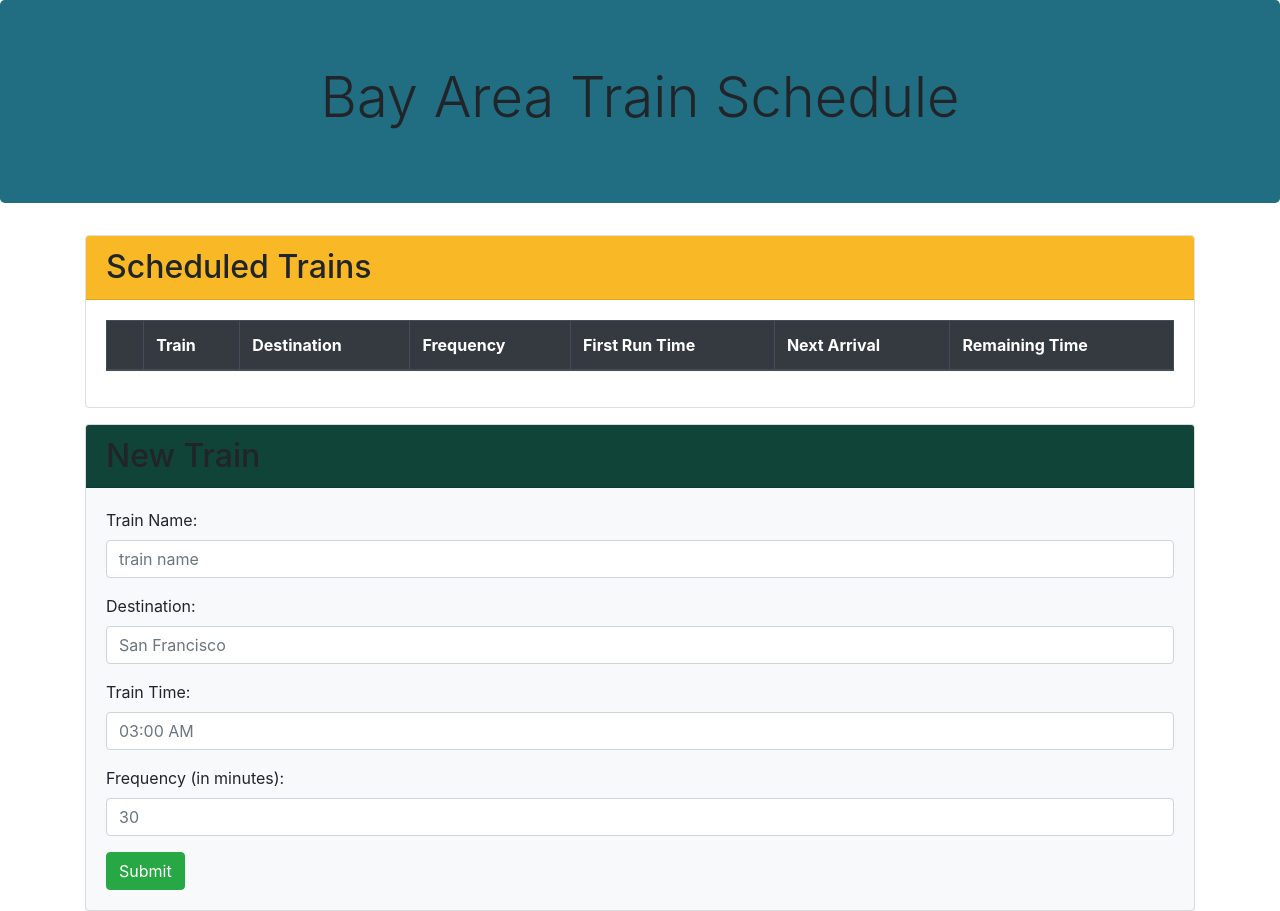
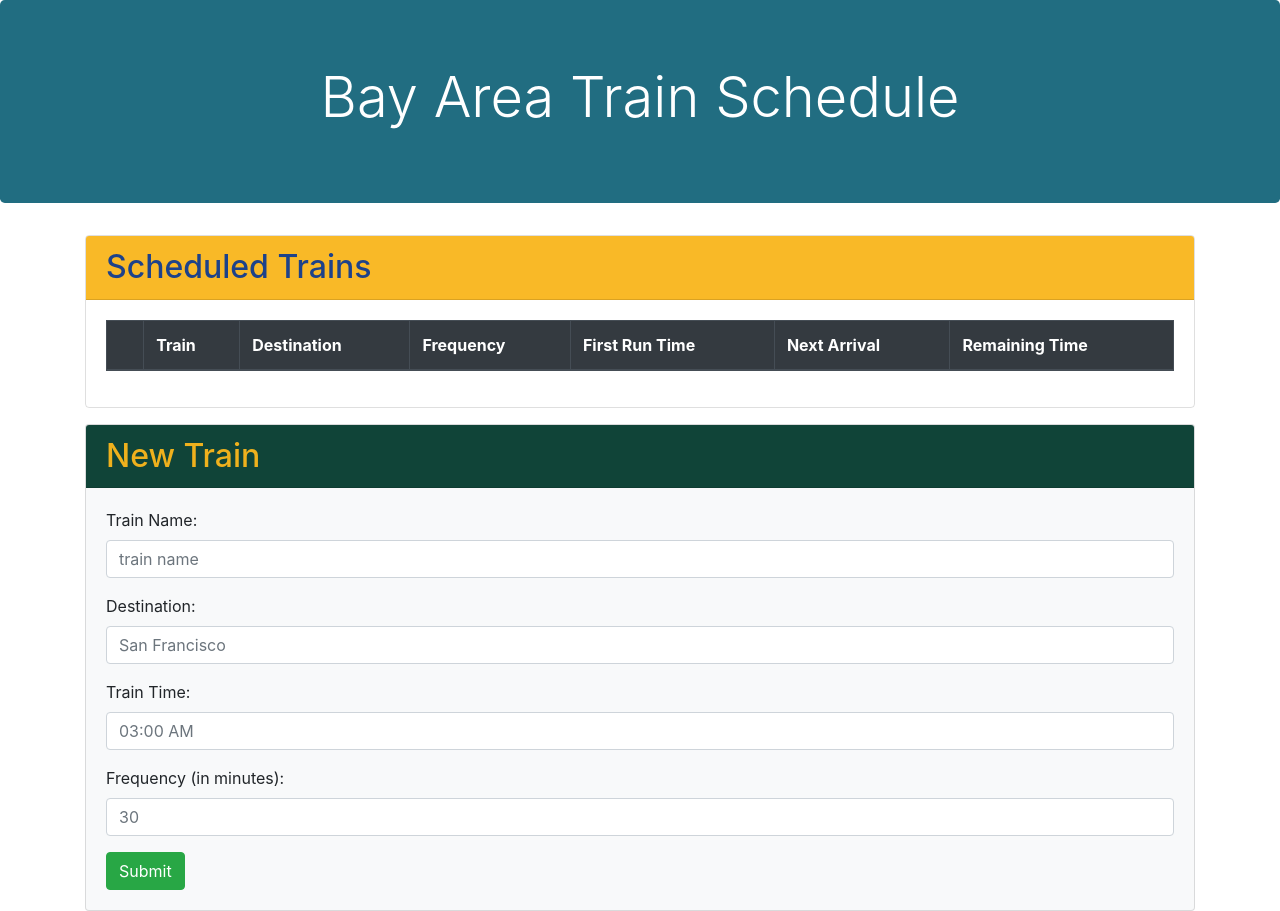
Before and after one commit to niles87/Train-scheduler, a plain HTML site: page index.html in a window 1280 px wide. Drawn offline with nearby package versions, Linux system fonts and the light colour scheme; no server answers.

Commit message:
changed color of text on jumbotron, scheduled trains, and new train

```diff
--- a/assets/css/style.css
+++ b/assets/css/style.css
@@ -3,9 +3,14 @@
 }
 #saved-trains {
   background-color: #f9b927;
+  color: #1d428a;
 }
 #new-trains {
   background-color: #104438;
+  color: #efb11d;
+}
+#jumbo-title {
+  color: #ffffff;
 }
 #remove-row {
   background-color: #f55a1f;
```
